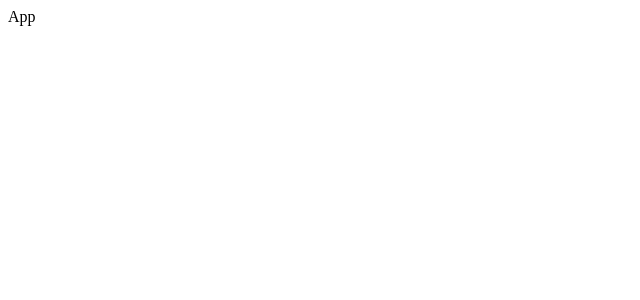
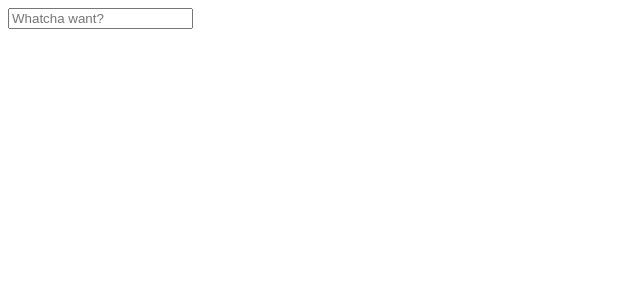
Before and after one commit to skeown13/mrwr, a React (Create React App) app in the folder pix/: page / in a window 1280 px wide. Shown: the top 300 px of the page, without its empty margins (0-640 px from the left). Built offline with nearby package versions, Linux system fonts and the light colour scheme.

Commit message:
imported SearchBar into App.js

```diff
--- a/pix/src/components/App.js
+++ b/pix/src/components/App.js
@@ -1,7 +1,8 @@
 import React from "react"
+import SearchBar from "./SearchBar"
 
 const App = () => {
-  return <div>App</div>
+  return <SearchBar />
 }
 
 export default App
```
